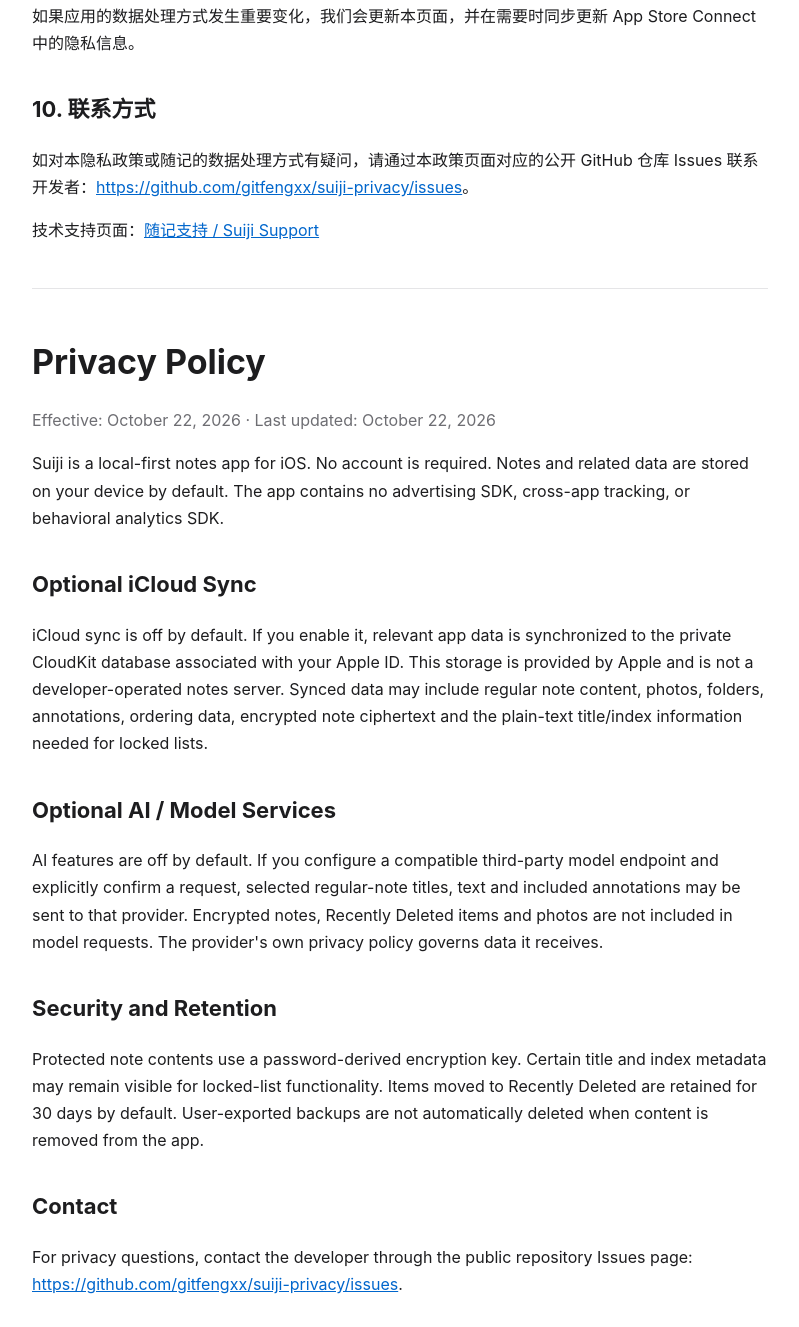
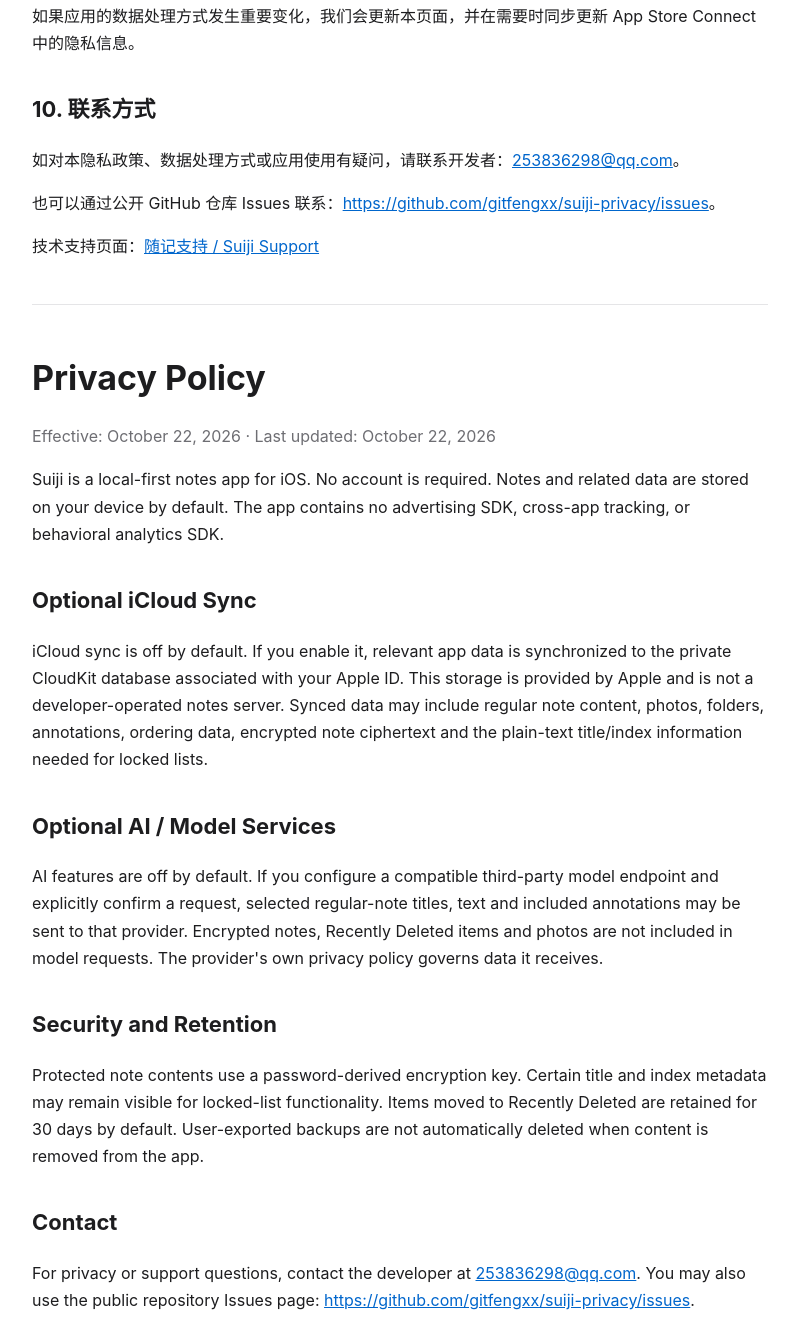
Before and after one commit to gitfengxx/suiji-privacy, a plain HTML site: page index.html in a window 1280 px wide. Shown: the part 1993-3320 px from the top of the page, without its empty margins (240-1039 px from the left). Drawn offline with Linux system fonts and the light colour scheme.

Commit message:
docs: add developer contact email

```diff
--- a/index.html
+++ b/index.html
@@ -65,7 +65,8 @@
   <p>如果应用的数据处理方式发生重要变化，我们会更新本页面，并在需要时同步更新 App Store Connect 中的隐私信息。</p>
 
   <h2>10. 联系方式</h2>
-  <p>如对本隐私政策或随记的数据处理方式有疑问，请通过本政策页面对应的公开 GitHub 仓库 Issues 联系开发者：<a href="https://github.com/gitfengxx/suiji-privacy/issues">https://github.com/gitfengxx/suiji-privacy/issues</a>。</p>
+  <p>如对本隐私政策、数据处理方式或应用使用有疑问，请联系开发者：<a href="mailto:253836298@qq.com">253836298@qq.com</a>。</p>
+  <p>也可以通过公开 GitHub 仓库 Issues 联系：<a href="https://github.com/gitfengxx/suiji-privacy/issues">https://github.com/gitfengxx/suiji-privacy/issues</a>。</p>
   <p>技术支持页面：<a href="./support.html">随记支持 / Suiji Support</a></p>
 
   <div class="divider"></div>
@@ -81,7 +82,7 @@
     <h2>Security and Retention</h2>
     <p>Protected note contents use a password-derived encryption key. Certain title and index metadata may remain visible for locked-list functionality. Items moved to Recently Deleted are retained for 30 days by default. User-exported backups are not automatically deleted when content is removed from the app.</p>
     <h2>Contact</h2>
-    <p>For privacy questions, contact the developer through the public repository Issues page: <a href="https://github.com/gitfengxx/suiji-privacy/issues">https://github.com/gitfengxx/suiji-privacy/issues</a>.</p>
+    <p>For privacy or support questions, contact the developer at <a href="mailto:253836298@qq.com">253836298@qq.com</a>. You may also use the public repository Issues page: <a href="https://github.com/gitfengxx/suiji-privacy/issues">https://github.com/gitfengxx/suiji-privacy/issues</a>.</p>
   </div>
 </article>
 <footer>© 2026 随记 Suiji · <a href="./support.html">Support</a></footer>
```
Also changed, not shown: support.html (+1 -1 lines).
